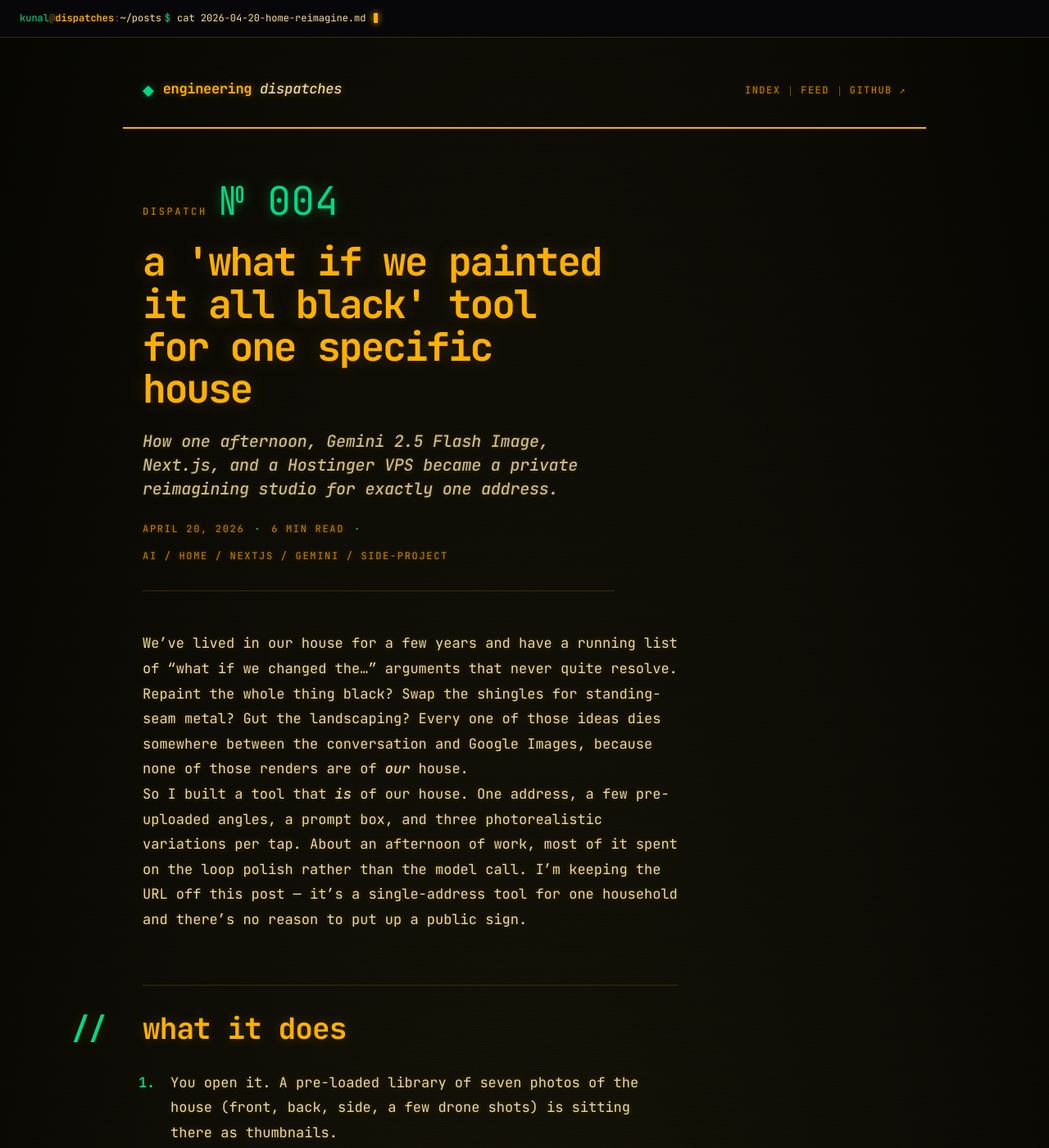
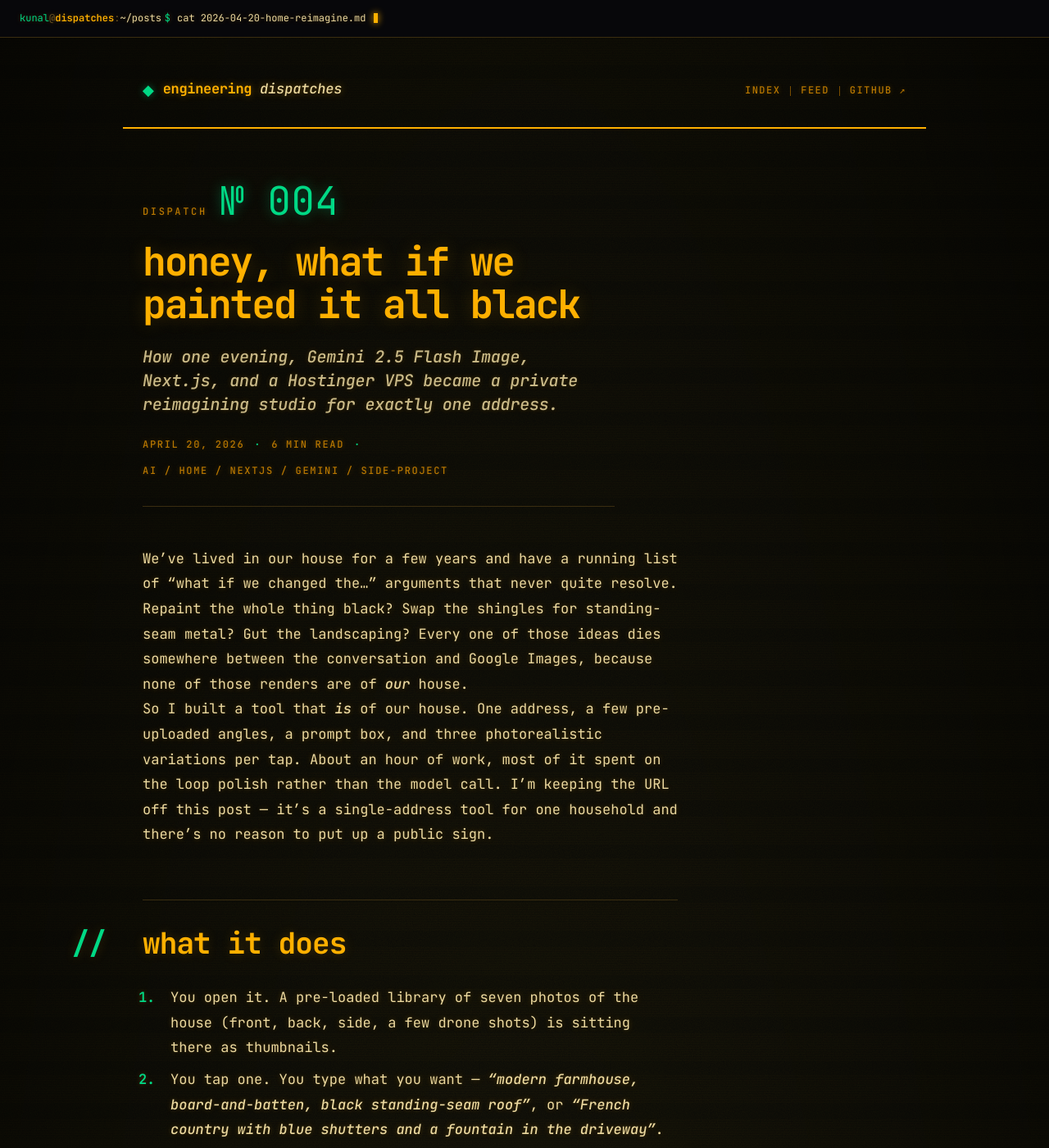
Before and after one commit to kunalkhosla/blogs, a Jekyll site: the page built from _posts/2026-04-20-home-reimagine.md, in a window 1280 px wide and 1400 px high. Shown: the whole window at 82% size. Built offline with Jekyll 4.4.1, drawn with Linux system fonts in a browser that asks for light colours; some web fonts are replaced.

Commit message:
Update 2026-04-20-home-reimagine.md

```diff
--- a/_posts/2026-04-20-home-reimagine.md
+++ b/_posts/2026-04-20-home-reimagine.md
@@ -1,15 +1,15 @@
 ---
 layout: post
-title: "A 'what if we painted it all black' tool for one specific house"
+title: "Honey, what if we painted it all black"
 date: 2026-04-20 21:30:00 -0400
 tags: [ai, home, nextjs, gemini, side-project]
-excerpt: "How one afternoon, Gemini 2.5 Flash Image, Next.js, and a Hostinger VPS became a private reimagining studio for exactly one address."
-excerpt_override: "How one afternoon, Gemini 2.5 Flash Image, Next.js, and a Hostinger VPS became a private reimagining studio for exactly one address."
+excerpt: "How one evening, Gemini 2.5 Flash Image, Next.js, and a Hostinger VPS became a private reimagining studio for exactly one address."
+excerpt_override: "How one evening, Gemini 2.5 Flash Image, Next.js, and a Hostinger VPS became a private reimagining studio for exactly one address."
 ---
 
 We've lived in our house for a few years and have a running list of "what if we changed the…" arguments that never quite resolve. Repaint the whole thing black? Swap the shingles for standing-seam metal? Gut the landscaping? Every one of those ideas dies somewhere between the conversation and Google Images, because none of those renders are of *our* house.
 
-So I built a tool that *is* of our house. One address, a few pre-uploaded angles, a prompt box, and three photorealistic variations per tap. About an afternoon of work, most of it spent on the loop polish rather than the model call. I'm keeping the URL off this post — it's a single-address tool for one household and there's no reason to put up a public sign.
+So I built a tool that *is* of our house. One address, a few pre-uploaded angles, a prompt box, and three photorealistic variations per tap. About an hour of work, most of it spent on the loop polish rather than the model call. I'm keeping the URL off this post — it's a single-address tool for one household and there's no reason to put up a public sign.
 
 ## What it does
 
```
